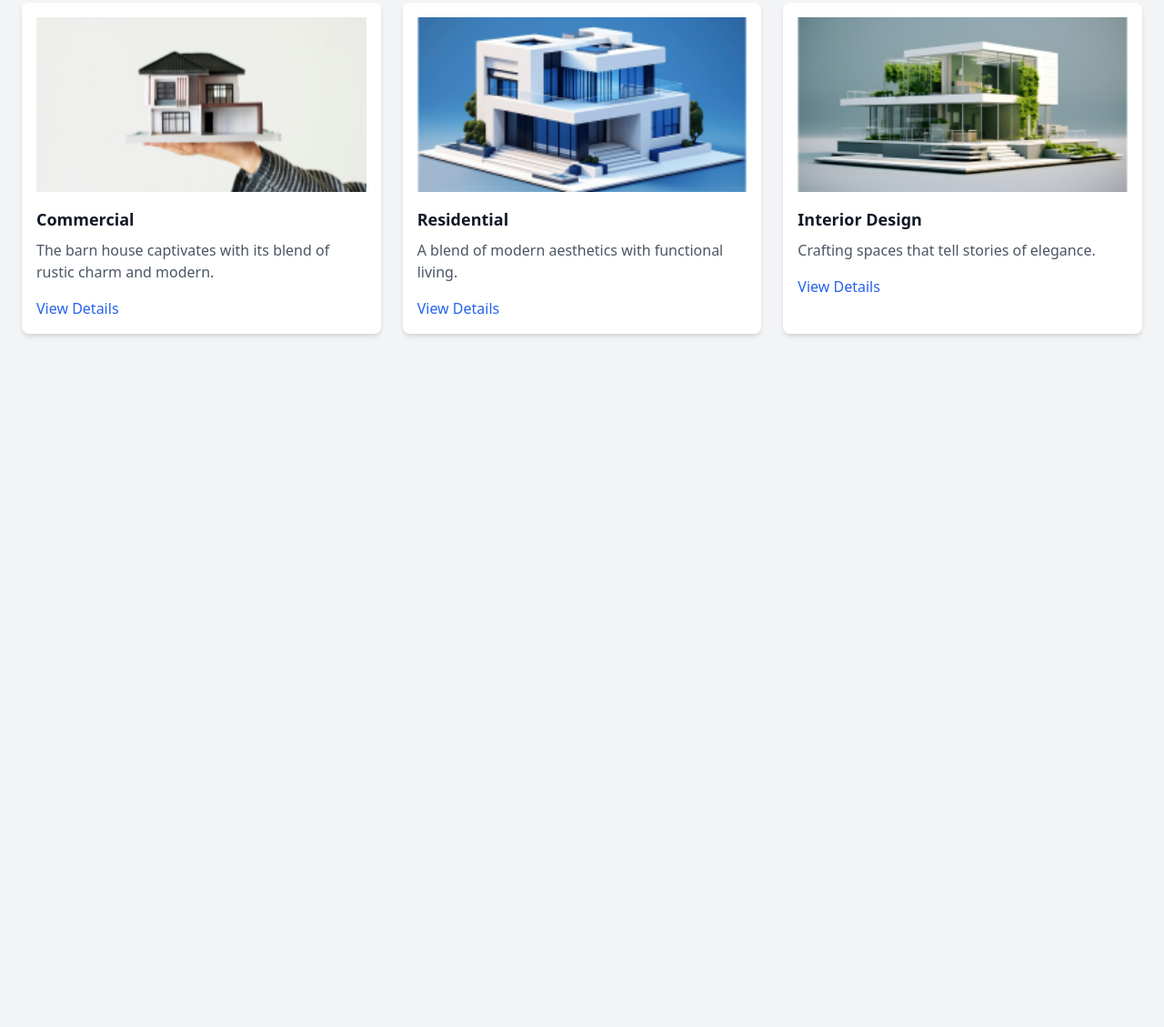
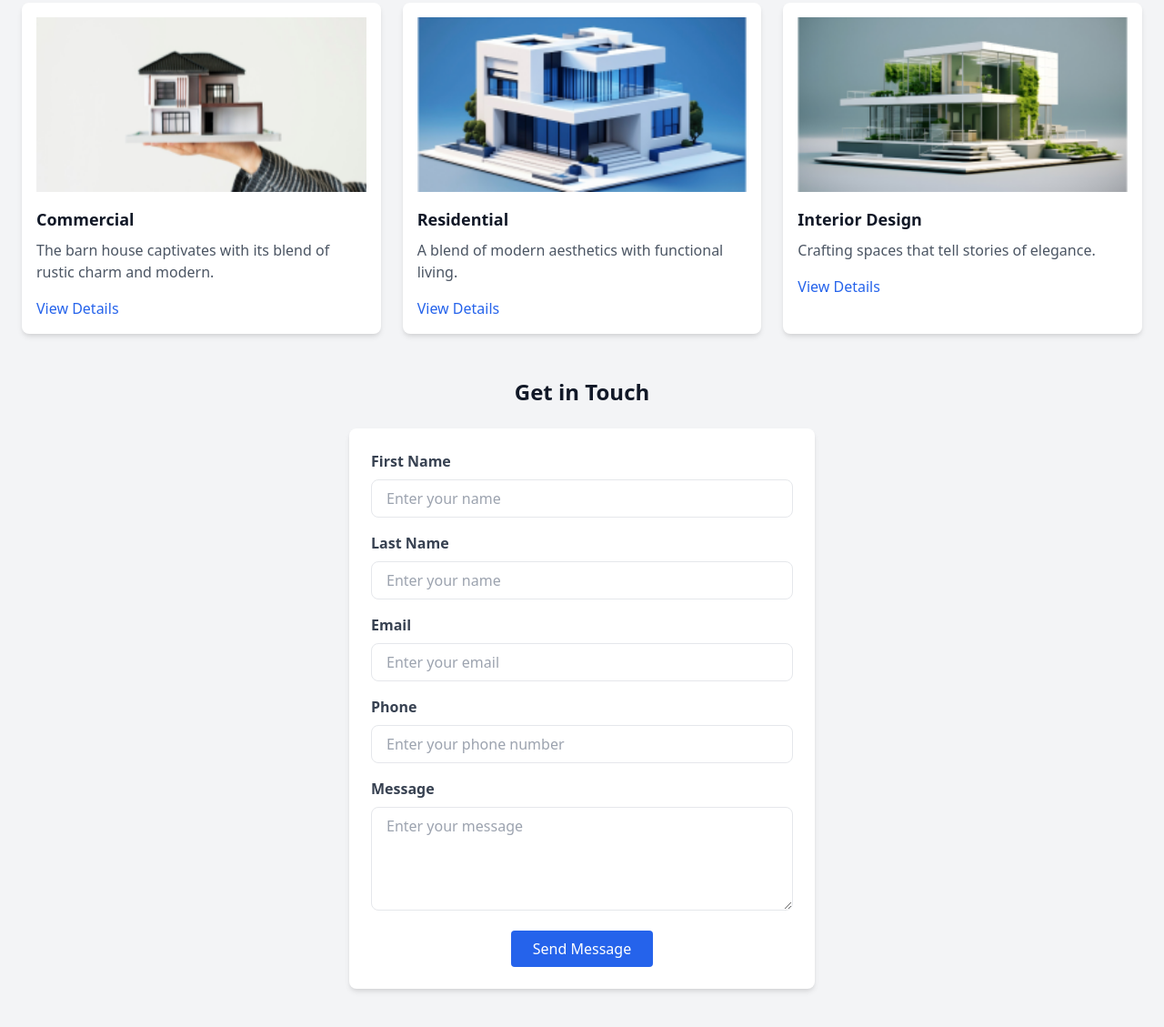
Before and after one commit to rashedziro/B10A3_Rinterio_Home, a plain HTML site: page index.html in a window 1280 px wide. Shown: the part 1501-2630 px from the top of the page at 91% size. Before the commit the page ends 1916 px from the top, so only its background shows below. Drawn offline with nearby package versions, Linux system fonts and the light colour scheme.

Commit message:
final commit

```diff
--- a/index.html
+++ b/index.html
@@ -121,6 +121,44 @@
             </div>
         </section>
         <!-- Contact Form Section -->
+<section class="mb-12">
+    <h2 class="text-2xl font-bold text-center mb-6">Get in Touch</h2>
+    <div class="max-w-lg mx-auto bg-white shadow-md rounded-lg p-6">
+        <form>
+            <div class="grid grid-cols-1 md:grid-cols-2 gap-4 mb-4">
+                <!-- Name -->
+                <div class="col-span-2">
+                    <label for="name" class="block text-gray-700 font-bold mb-2">First Name</label>
+                    <input type="text" id="name" name="name" class="w-full px-4 py-2 border rounded-lg focus:outline-none focus:ring-2 focus:ring-blue-600" placeholder="Enter your name">
+                </div>
+                <div class="col-span-2">
+                    <label for="name" class="block text-gray-700 font-bold mb-2">Last Name</label>
+                    <input type="text" id="name" name="name" class="w-full px-4 py-2 border rounded-lg focus:outline-none focus:ring-2 focus:ring-blue-600" placeholder="Enter your name">
+                </div>
+                <!-- Email -->
+                <div class="col-span-2">
+                    <label for="email" class="block text-gray-700 font-bold mb-2">Email</label>
+                    <input type="email" id="email" name="email" class="w-full px-4 py-2 border rounded-lg focus:outline-none focus:ring-2 focus:ring-blue-600" placeholder="Enter your email">
+                </div>
+                <!-- Phone -->
+                <div class="col-span-2">
+                    <label for="phone" class="block text-gray-700 font-bold mb-2">Phone</label>
+                    <input type="text" id="phone" name="phone" class="w-full px-4 py-2 border rounded-lg focus:outline-none focus:ring-2 focus:ring-blue-600" placeholder="Enter your phone number">
+                </div>
+                <!-- Message -->
+                <div class="col-span-2">
+                    <label for="message" class="block text-gray-700 font-bold mb-2">Message</label>
+                    <textarea id="message" name="message" rows="4" class="w-full px-4 py-2 border rounded-lg focus:outline-none focus:ring-2 focus:ring-blue-600" placeholder="Enter your message"></textarea>
+                </div>
+            </div>
+            <div class="text-center">
+                <button type="submit" class="bg-blue-600 text-white py-2 px-6 rounded hover:bg-blue-700">Send Message</button>
+            </div>
+        </form>
+    </div>
+</section>
+        <!-- Footer -->
+
 
     </main>
 </body>
```
